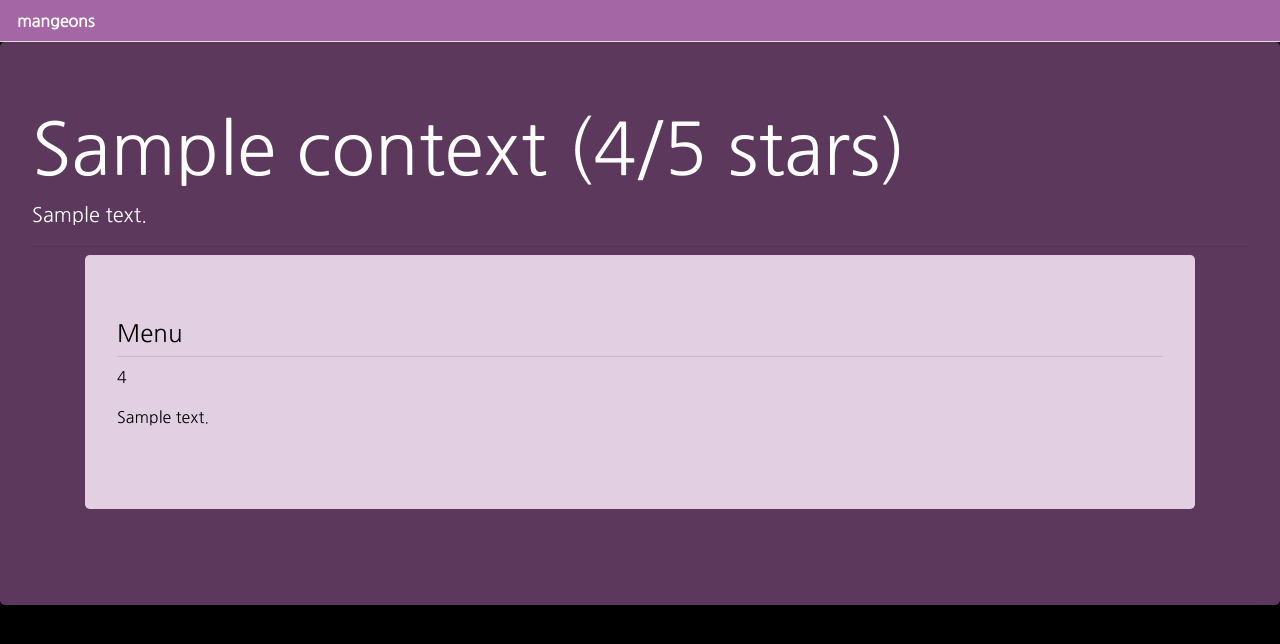
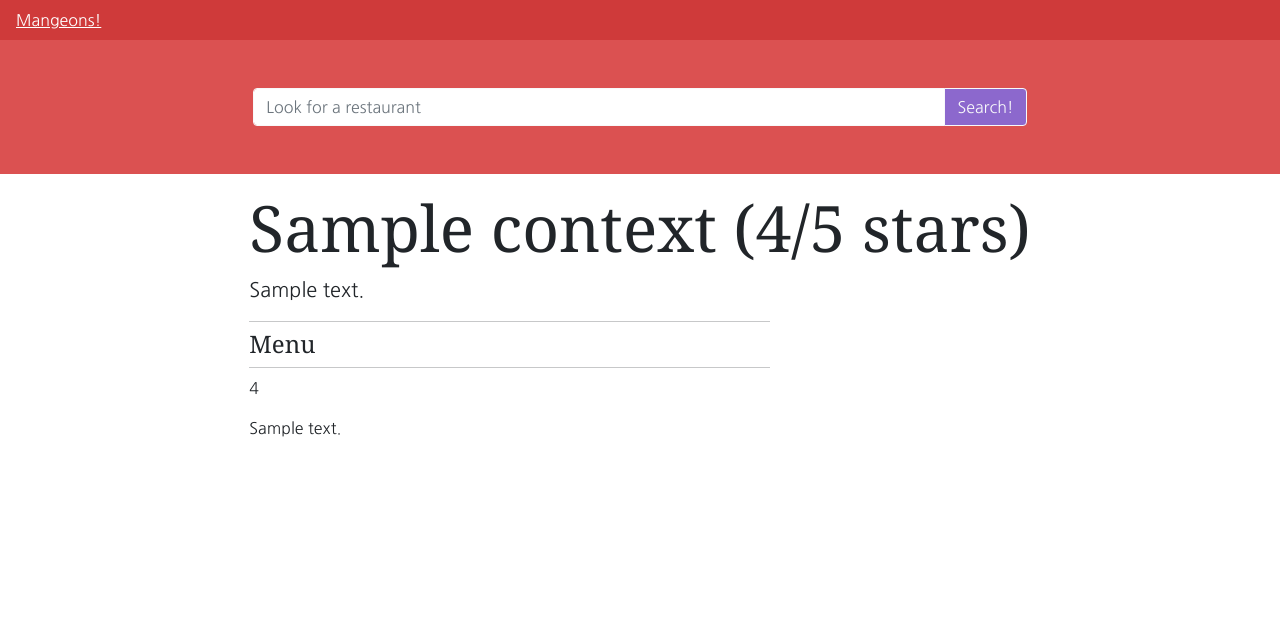
Before and after one commit to hdemusg/whatsgood, a Flask app: template mangeons/server/src/templates/restaurant.html in a window 1280 px wide. Shown: the top 644 px of the page. Run offline with Flask 2, Linux system fonts and the light colour scheme; the template is opened without the code that fills it: most values are stand-ins (such as "Sample title", 1, 10 or a date in 2020); parts of the project's set-up code (start-up, migrations or seed data) failed here and were passed over; some libraries are stand-ins or nearby versions.

Commit message:
feat: Improve styles

```diff
--- a/mangeons/server/src/app.py
+++ b/mangeons/server/src/app.py
@@ -1,5 +1,5 @@
 from re import split
-from flask import Flask, request, redirect, render_template, make_response
+from flask import Flask, request, render_template, make_response, send_from_directory
 import os
 import time
 import requests
@@ -9,7 +9,7 @@ from werkzeug.utils import redirect
 
 import yelp
 
-app = Flask(__name__)
+app = Flask(__name__, static_url_path='')
 
 def format_server_time():
     server_time = time.localtime()
@@ -44,11 +44,9 @@ def getReviews(id):
     ret.headers['Cache-Control'] = 'public, max-age=300, s-maxage=600'
     return ret
 
-
-'''
-@app.route('/results',methods=['POST'])
-def res():
-'''
+@app.route('/static/<path:path>')
+def send_js(path):
+    return send_from_directory('static', path)
 
 if __name__ == "__main__":
     #app.run(debug=True,host='0.0.0.0',port=int(os.environ.get('PORT', 8080)))
--- /dev/null
+++ b/mangeons/server/src/static/main.css
@@ -0,0 +1,44 @@
+body {
+
+}
+
+.search-container {
+    background-color: #db5151;
+}
+
+.search-result {
+    list-style-type: none;
+}
+
+h1, h2, h3, h4, h5, h6, .result-name, h1 i, h2 i, h3 i, h4 i, h5 i, h6 i {
+    font-family:Georgia, 'Times New Roman', Times, serif;
+}
+
+.text-content-container {
+    background-color: #ffffff;
+}
+
+.results-list {
+    padding: 0;
+}
+
+nav {
+    background-color: #cf3a3a;
+}
+
+.search-button {
+    background-color: #8c68cd;
+}
+
+
+a.nav-link:hover, a.nav-link:active {
+    color: white;
+    text-decoration: underline;
+}
+a.nav-link {
+    color: white;
+}
+
+.review {
+    text-align: justify;
+}
--- a/mangeons/server/src/templates/restaurant.html
+++ b/mangeons/server/src/templates/restaurant.html
@@ -1,86 +1,24 @@
-<!doctype html>
-<html lang="en">
-  <head>
-    <title>mangeons</title>
-    <!-- Required meta tags -->
-    <meta charset="utf-8">
-    <meta name="viewport" content="width=device-width, initial-scale=1, shrink-to-fit=no">
-    <link rel="preconnect" href="https://fonts.googleapis.com">
-    <link rel="preconnect" href="https://fonts.gstatic.com" crossorigin>
-    <link href="https://fonts.googleapis.com/css2?family=Nanum+Gothic&display=swap" rel="stylesheet">
-    <!-- Bootstrap CSS -->
-    <link rel="stylesheet" href="https://stackpath.bootstrapcdn.com/bootstrap/4.3.1/css/bootstrap.min.css" integrity="sha384-ggOyR0iXCbMQv3Xipma34MD+dH/1fQ784/j6cY/iJTQUOhcWr7x9JvoRxT2MZw1T" crossorigin="anonymous">
-  </head>
-  <style>
-    * {
-      font-family: 'Nanum Gothic', sans-serif;
-    }
-  </style>
-  <body style="background-color: black">
+{% extends "template.html" %}
+{% block title %}{{ context.name }} Review{% endblock %}
+{% block body %}
     <!-- Nav tabs -->
-    <ul class="nav nav-tabs" style="background-color: #a466a4" id="navId">
-      <li class="nav-item">
-        <a href="" class="nav-link" style="color: white;"><b>mangeons</b></a>
-      </li>
-    </ul>
-    <div class="jumbotron" style="background-color: #5d385d; color: white;">
-      <h1 class="display-3">{{ context.name }} ({{ context.stars }}/5 stars)</h1>
-      <p class="lead">{{ context.address }}</p>
-      <hr class="my-2">
-      <div class="container">
-        <div class="jumbotron" style="background-color: #e2cfe2; color: black;">
+    <div class="container col-md-8">
+
+      <div class="text-content-container px-4 pt-3">
+      <h2 class="display-3">{{ context.name }} ({{ context.stars }}/5 stars)</h1>
+        <div class="col-md-8">
+          <p class="lead">{{ context.address }}</p>
+          <hr class="my-2">
           <h4>Menu</h4>
           <hr class="my-2">
           {% for review in context.reviews %}
-            <p>{{ review.stars }}</p>
-             <p>{{ review.review }}</p>
+          <p>{{ review.stars }}</p>
+          <p class="review">{{ review.review }}</p>
           {% endfor %}
-
         </div>
       </div>
     </div>
-    <!-- Tab panes -->
-    <div class="tab-content">
-      <div class="tab-pane fade show active" id="tab1Id" role="tabpanel"></div>
-      <div class="tab-pane fade" id="tab2Id" role="tabpanel"></div>
-      <div class="tab-pane fade" id="tab3Id" role="tabpanel"></div>
-      <div class="tab-pane fade" id="tab4Id" role="tabpanel"></div>
-      <div class="tab-pane fade" id="tab5Id" role="tabpanel"></div>
-    </div>
-
-    <script>
-    /**
-    function submit()
-    {
-        var keyword = document.getElementById('keyword').value
-        console.log(keyword)
-        if (window.navigator.geolocation) {
-          var results = window.navigator.geolocation.getCurrentPosition(changeLoc);
-        }
-        yelpSearch(keyword)
-    }
-
-    function yelpSearch(k) {
-        var url = "https://api.yelp.com/v3/businesses/search"
-        var xmlHttp = new XMLHttpRequest();
-        xmlHttp.open( "GET", url, false ); // false for synchronous request
-        xmlHttp.send( {term: document.getElementById('keyword').value, latitude: lat, longitude: lon} );
-        return xmlHttp.responseText;
-    }
-    */
-
-    window.onload=() => {
-
-      $('#navId a').click(e => {
-        e.preventDefault();
-        $(this).tab('show');
-      });
-    }
-    </script>
-    <!-- Optional JavaScript -->
-    <!-- jQuery first, then Popper.js, then Bootstrap JS -->
-    <script src="https://code.jquery.com/jquery-3.3.1.slim.min.js" integrity="sha384-q8i/X+965DzO0rT7abK41JStQIAqVgRVzpbzo5smXKp4YfRvH+8abtTE1Pi6jizo" crossorigin="anonymous"></script>
-    <script src="https://cdnjs.cloudflare.com/ajax/libs/popper.js/1.14.7/umd/popper.min.js" integrity="sha384-UO2eT0CpHqdSJQ6hJty5KVphtPhzWj9WO1clHTMGa3JDZwrnQq4sF86dIHNDz0W1" crossorigin="anonymous"></script>
-    <script src="https://stackpath.bootstrapcdn.com/bootstrap/4.3.1/js/bootstrap.min.js" integrity="sha384-JjSmVgyd0p3pXB1rRibZUAYoIIy6OrQ6VrjIEaFf/nJGzIxFDsf4x0xIM+B07jRM" crossorigin="anonymous"></script>
-  </body>
-</html>
+  </div>
+</div>
+  </div>
+  {% endblock %}
--- /dev/null
+++ b/mangeons/server/src/templates/search.html
@@ -0,0 +1,16 @@
+{% macro nav() %}
+<nav class="nav nav-dark">
+    <a class="nav-link" href="/">Mangeons!</a>
+</nav>
+{% endmacro %}
+
+{% macro search(placeholder) -%}
+<form class="row" action="/search" method="get">
+    <div class="input-group">
+        <input type="text" class="form-control btn-outline-light" name="searchterm" placeholder="{{ placeholder }}" aria-label="Search Term" aria-describedby="button-addon1">
+        <button class="btn btn-outline-light search-button" type="submit" id="button-addon2" aria-describedby="button-addon1">Search!</button>
+    </div>
+    <input id="lat" name="lat" style="display:none" value="33.777156" />
+    <input id="long" name="long" style="display:none" value="-84.396202" />
+</form>
+{%- endmacro %}
--- a/mangeons/server/src/templates/template.html
+++ b/mangeons/server/src/templates/template.html
@@ -1,3 +1,5 @@
+{% import "search.html" as common %}
+
 <!doctype html>
 <html lang="en">
   <head>
@@ -10,6 +12,7 @@
     <link href="https://fonts.googleapis.com/css2?family=Nanum+Gothic&display=swap" rel="stylesheet">
     <!-- Bootstrap CSS -->
     <link rel="stylesheet" href="https://cdn.jsdelivr.net/npm/bootstrap@5.1.3/dist/css/bootstrap.min.css" crossorigin="anonymous">
+    <link rel="stylesheet" href="/static/main.css">
   </head>
   <style>
     * {
@@ -17,6 +20,12 @@
     }
   </style>
   <body>
+    {{ common.nav() }}
+    <div class="search-container p-5">
+      <div class="container px-2 col-md-8">
+          {{ common.search("Look for a restaurant") }}
+      </div>
+    </div>
     {% block body %}
     {% endblock %}
 
@@ -69,6 +78,6 @@
     <!-- jQuery first, then Popper.js, then Bootstrap JS -->
     <script src="https://code.jquery.com/jquery-3.3.1.slim.min.js" integrity="sha384-q8i/X+965DzO0rT7abK41JStQIAqVgRVzpbzo5smXKp4YfRvH+8abtTE1Pi6jizo" crossorigin="anonymous"></script>
     <script src="https://cdnjs.cloudflare.com/ajax/libs/popper.js/1.14.7/umd/popper.min.js" integrity="sha384-UO2eT0CpHqdSJQ6hJty5KVphtPhzWj9WO1clHTMGa3JDZwrnQq4sF86dIHNDz0W1" crossorigin="anonymous"></script>
-    <script src="https://stackpath.bootstrapcdn.com/bootstrap/4.3.1/js/bootstrap.min.js" integrity="sha384-JjSmVgyd0p3pXB1rRibZUAYoIIy6OrQ6VrjIEaFf/nJGzIxFDsf4x0xIM+B07jRM" crossorigin="anonymous"></script>
+    <script src=https://cdn.jsdelivr.net/npm/bootstrap@5.1.3/dist/js/bootstrap.bundle.min.js" integrity="sha384-JjSmVgyd0p3pXB1rRibZUAYoIIy6OrQ6VrjIEaFf/nJGzIxFDsf4x0xIM+B07jRM" crossorigin="anonymous"></script>
   </body>
 </html>
```
Also changed, not shown: mangeons/server/src/templates/index.html (+11 -14 lines), mangeons/server/src/templates/results.html (+23 -6 lines).
